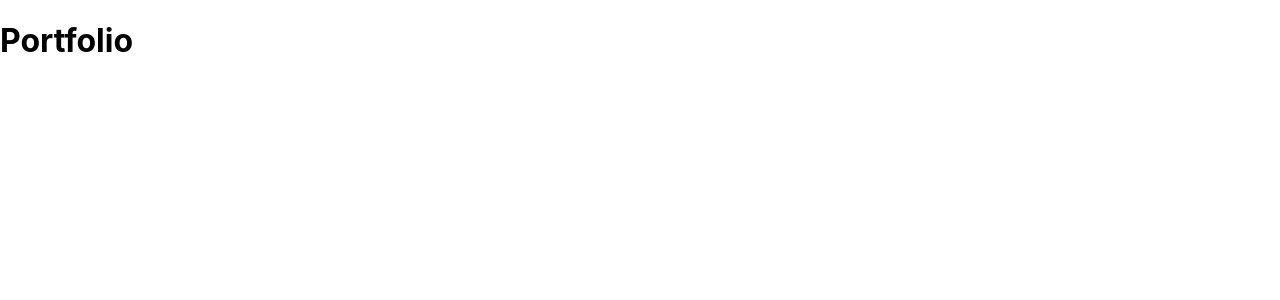
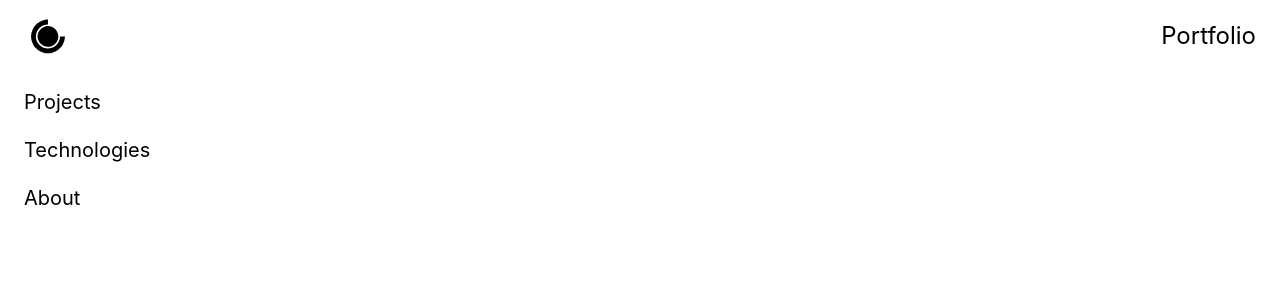
Before and after one commit to Imankh72/portfolio, a Next.js app: page / in a window 1280 px wide. Shown: the top 300 px of the page. Built offline with nearby package versions, Linux system fonts and the light colour scheme.

Commit message:
Add: Header Component

```diff
--- /dev/null
+++ b/components/Header/Header.jsx
@@ -0,0 +1,38 @@
+import Link from "next/link";
+import { DiCssdeck } from "react-icons/di";
+
+const Header = () => {
+  return (
+    <div className="flex flex-col justify-between gap-7">
+      <div>
+        <Link href="/">
+          <a className="flex items-center justify-between text-2xl">
+            <DiCssdeck size="3rem" />
+            <span>Portfolio</span>
+          </a>
+        </Link>
+      </div>
+      <div>
+        <ul className="flex flex-col gap-5">
+          <li className="navLink">
+            <Link href="#projects">
+              <a>Projects</a>
+            </Link>
+          </li>
+          <li className="navLink">
+            <Link href="#technologies">
+              <a>Technologies</a>
+            </Link>
+          </li>
+          <li className="navLink">
+            <Link href="#about">
+              <a>About</a>
+            </Link>
+          </li>
+        </ul>
+      </div>
+    </div>
+  );
+};
+
+export default Header;
--- a/pages/index.jsx
+++ b/pages/index.jsx
@@ -1,19 +1,18 @@
 import Head from "next/head";
-
-import styles from "../styles/Home.module.css";
+import Header from "../components/Header/Header";
 
 const Home = () => {
   return (
-    <div className={styles.container}>
+    <div className="py-3 px-6 mx-auto max-w-7xl">
       <Head>
         <title>Portfolio</title>
         <meta name="description" content="Generated by create next app" />
         <link rel="icon" href="/favicon.ico" />
       </Head>
-
-      <main>
-        <h1>Portfolio</h1>
-      </main>
+      <header>
+        <Header />
+      </header>
+      <main></main>
 
       <footer></footer>
     </div>
--- /dev/null
+++ b/postcss.config.js
@@ -0,0 +1,6 @@
+module.exports = {
+  plugins: {
+    tailwindcss: {},
+    autoprefixer: {},
+  },
+}
--- a/styles/globals.css
+++ b/styles/globals.css
@@ -1,3 +1,7 @@
+@tailwind base;
+@tailwind components;
+@tailwind utilities;
+
 html,
 body {
   padding: 0;
@@ -14,3 +18,13 @@ a {
 * {
   box-sizing: border-box;
 }
+
+li {
+  list-style: none;
+}
+
+@layer components {
+  .navLink {
+    @apply text-xl transition duration-200 hover:opacity-75;
+  }
+}
--- /dev/null
+++ b/tailwind.config.js
@@ -0,0 +1,11 @@
+/** @type {import('tailwindcss').Config} */
+module.exports = {
+  content: [
+    "./pages/**/*.{js,ts,jsx,tsx}",
+    "./components/**/*.{js,ts,jsx,tsx}",
+  ],
+  theme: {
+    extend: {},
+  },
+  plugins: [],
+};
```
Also changed, not shown: package.json (+7 -2 lines), styles/Home.module.css (deleted), 1 other file (tests, documents, lock files or other folders).
